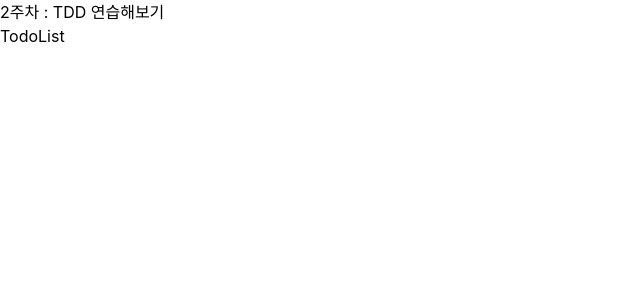
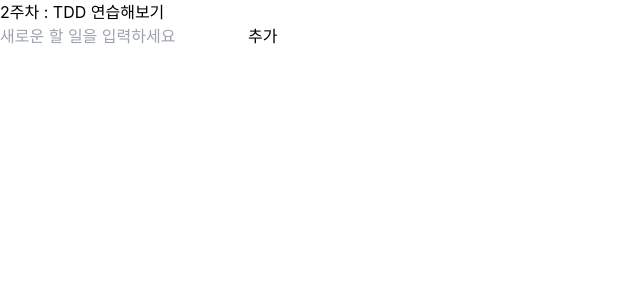
Before and after one commit to sipe-team/3-2_tdd-bdd, a React (Vite) app: page / in a window 1280 px wide. Shown: the top 300 px of the page, without its empty margins (0-640 px from the left). Built offline with nearby package versions, Linux system fonts and the light colour scheme.

Commit message:
feature : 2주차 솔루션
- 할 일 입력 폼 (입력창 + 추가버튼) 생성 완료

```diff
--- a/src/TodoList/index.tsx
+++ b/src/TodoList/index.tsx
@@ -1,3 +1,6 @@
+import type React from 'react';
+import { useState } from 'react';
+
 interface Todo {
     id: string;
     text: string;
@@ -11,7 +14,7 @@ interface TodoListProps {
 
 /**
  *
- * 할 일 입력 폼 (입력창 + 추가 버튼)
+ * 할 일 입력 폼 (입력창 + 추가 버튼) => 완료
  * 할 일 목록 표시
  * 각 할 일 항목에 대한 완료 체크박스
  * 삭제 버튼
@@ -23,7 +26,35 @@ interface TodoListProps {
  *
  **/
 
-const TodoList = () => {
-    return <div>TodoList</div>;
+const TodoList: React.FC<TodoListProps> = ({ initialTodos = [], onTodoChange }) => {
+    const [todos, setTodos] = useState<Todo[]>(initialTodos);
+    const [newTodoText, setNewTodoText] = useState<string>('');
+
+    return (
+        <div className="max-w-2xl mx-auto p-4 space-y-4">
+            <form
+                className="flex gap-2"
+                onSubmit={(e) => {
+                    e.preventDefault();
+                }}
+            >
+                <input
+                    type="text"
+                    aria-label="할 일 입력"
+                    placeholder="새로운 할 일을 입력하세요"
+                    value={newTodoText}
+                    onChange={(e) => setNewTodoText(e.target.value)}
+                    className="flex-1 px-4 py-2 border rounded-lg focus:outline-none focus:ring-2 focus:ring-blue-500"
+                />
+                <button
+                    type="submit"
+                    aria-label="추가"
+                    className="px-4 py-2 bg-blue-500 text-white rounded-lg hover:bg-blue-600 focus:outline-none focus:ring-2 focus:ring-blue-500"
+                >
+                    추가
+                </button>
+            </form>
+        </div>
+    );
 };
 export default TodoList;
```
